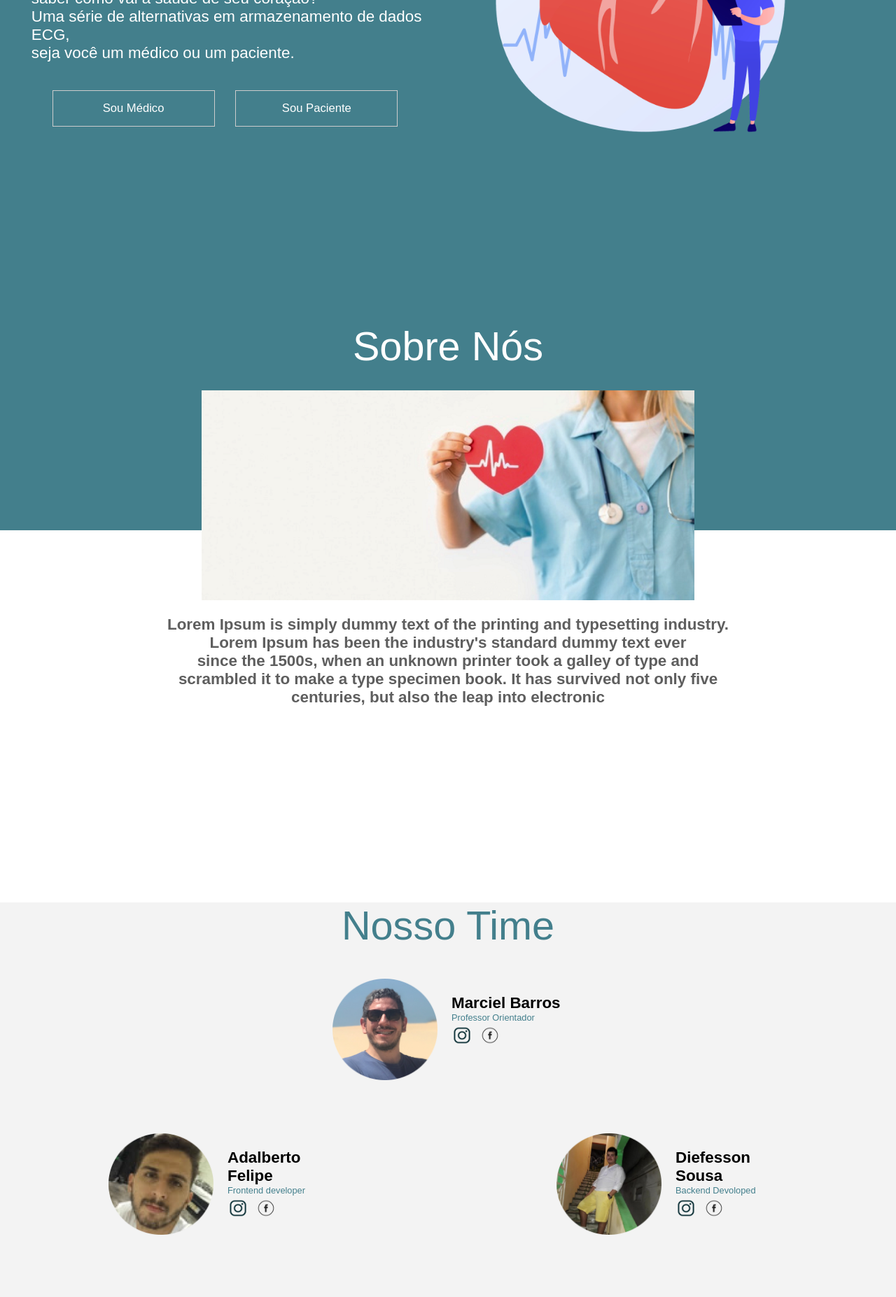
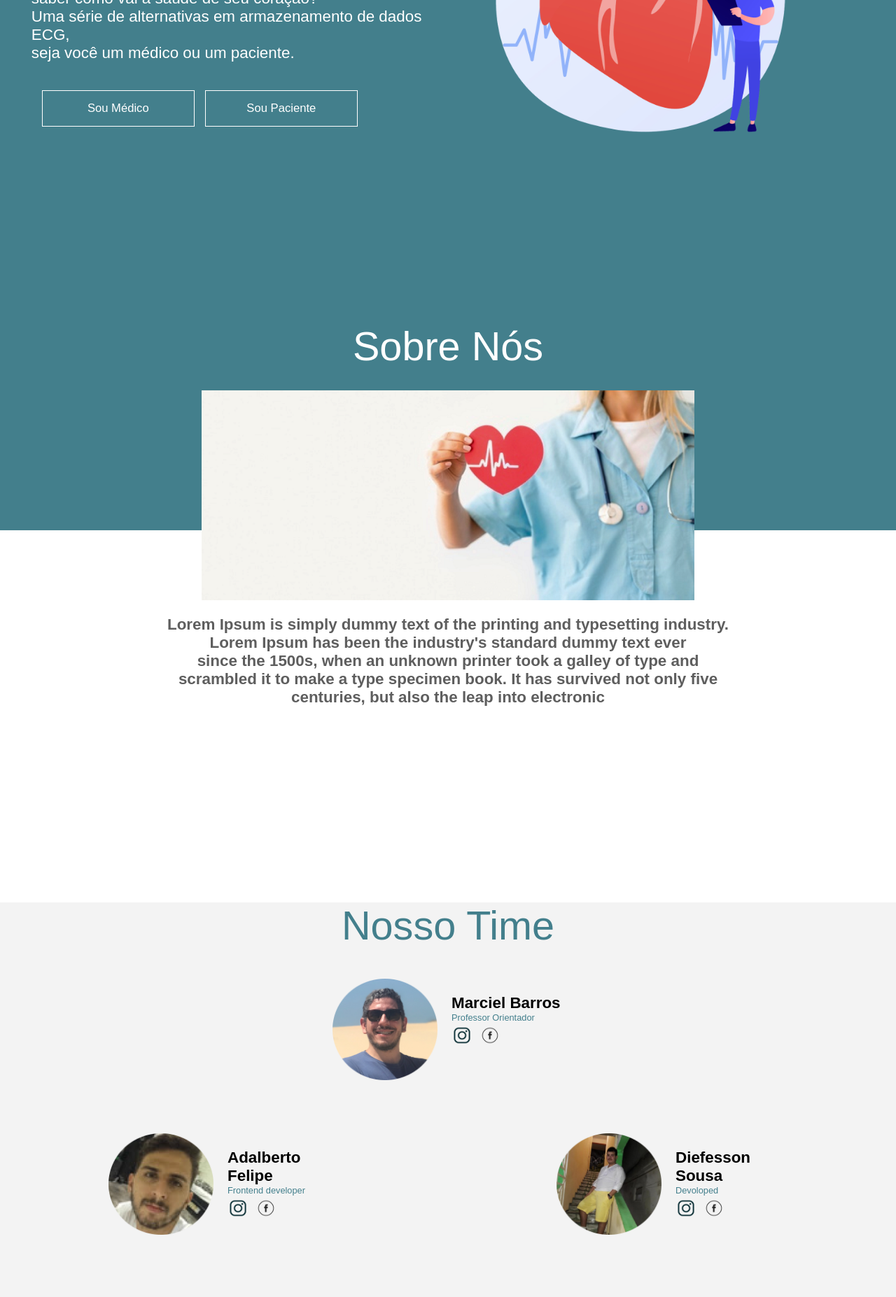
Before and after one commit to diefesson/ecg-cloud-now, a React (Create React App) app in the folder frontend/: page / in a window 1280 px wide. Shown: the part 400-2254 px from the top of the page at 70% size. Built offline with nearby package versions, Linux system fonts and the light colour scheme; no server answers; a web font is replaced by a local one.

Commit message:
Consumindo api

```diff
--- a/frontend/package.json
+++ b/frontend/package.json
@@ -6,6 +6,7 @@
     "@testing-library/jest-dom": "^5.11.9",
     "@testing-library/react": "^11.2.5",
     "@testing-library/user-event": "^12.6.3",
+    "axios": "^0.21.1",
     "dotenv": "^8.2.0",
     "jquery": "^3.5.1",
     "node-sass": "^4.14.1",
--- a/frontend/src/App.js
+++ b/frontend/src/App.js
@@ -1,5 +1,6 @@
 import React from 'react'
 import Routes from './routes';
+
 
 export default props => {
     return(
--- a/frontend/src/pages/Main/components/Home.scss
+++ b/frontend/src/pages/Main/components/Home.scss
@@ -15,13 +15,13 @@ $color-background: #437F8C;
 
 .custom-button{
     font-size: 1.3vw;
-    padding: 15px;
+    padding: 15px 8px;
     width: 200px;
-    margin-left: 5%;
+    margin-left: 15px;
     margin-top: 3%;
     background-color: $color-background;
     color: #ffff;
-    border:1px solid #ccc;
+    border:1px solid #ffff;
     display: flex;
     text-decoration: none;
 }
--- a/frontend/src/pages/Main/components/index.jsx
+++ b/frontend/src/pages/Main/components/index.jsx
@@ -155,7 +155,7 @@ export default props => {
                             <div className='text-photo'>
                                 <p>
                                     <span className='first-text-teams'><strong>Diefesson Sousa</strong></span>
-                                    <span className='second-text-teams'>Backend Devoloped</span>
+                                    <span className='second-text-teams'>     Devoloped</span>
                                 </p>
                                 <div className='line redes-sociais'>
                                     <ul>
@@ -203,8 +203,8 @@ export default props => {
                             </div>
                             <div className='text-photo'>
                                 <p>
-                                    <span className='first-text-teams'><strong>Luis Felipe</strong></span>
-                                    <span className='second-text-teams'>Frontend Devoloped</span>
+                                    <span className='first-text-teams'><strong>Victor Martins</strong></span>
+                                    <span className='second-text-teams'>Backend Devoloped</span>
                                 </p>
                                 <div className='line redes-sociais'>
                                     <ul>
--- /dev/null
+++ b/frontend/src/pages/Test.jsx
@@ -0,0 +1,46 @@
+import { Component } from 'react'
+
+import api from '../service/api'
+
+
+
+class Test extends Component {
+    state = {
+        pacientes: [],
+    }
+
+    componentDidMount = async function () {
+
+
+        const response = await api.get('' + process.env.REACT_APP_ENDPOINT_TODOS_PACIENTES);
+        // console.log(response.data)
+
+        this.setState({ pacientes: response.data });
+    }
+
+    render() {
+        const { pacientes } = this.state;
+            console.log(pacientes)
+        return (
+            <div>
+                <h1>Dados da api de pacientes</h1>
+
+
+                    {pacientes.map(paciente => (
+
+
+                        <ul key={paciente.paciente_id}>
+                            <h3>{paciente.name}</h3>
+                            <li className=''>{paciente.email}</li>
+                            <li className=''>{paciente.address}</li>
+                            <li className=''>{paciente.cep}</li>
+                        </ul>
+
+                    ))}
+            </div>
+        )
+    }
+
+}
+
+export default Test;
--- a/frontend/src/routes.js
+++ b/frontend/src/routes.js
@@ -4,6 +4,7 @@ import { BrowserRouter, Switch, Route } from 'react-router-dom';
 import Home from './pages/Main/components';
 import LoginMedico from './pages/Login-Medico';
 import LoginPaciente from './pages/Login-Paciente';
+import Test from './pages/Test';
 
 function Routes () {
     return (
@@ -12,6 +13,7 @@ function Routes () {
                 <Route path="/" exact component={Home}></Route>
                 <Route path="/login-medico" component={LoginMedico}></Route>
                 <Route path="/login-paciente" component={LoginPaciente}></Route>
+                <Route path="/test" component={Test}></Route>
             </Switch>
         </BrowserRouter>
     );
--- /dev/null
+++ b/frontend/src/service/api.js
@@ -0,0 +1,7 @@
+import axios from 'axios';
+
+const api = axios.create({
+    baseURL: process.env.REACT_APP_BACKEND_ADRESS,
+});
+
+export default api;
```
Also changed, not shown: frontend/src/index.js (+0 -13 lines), 1 other file (tests, documents, lock files or other folders).
